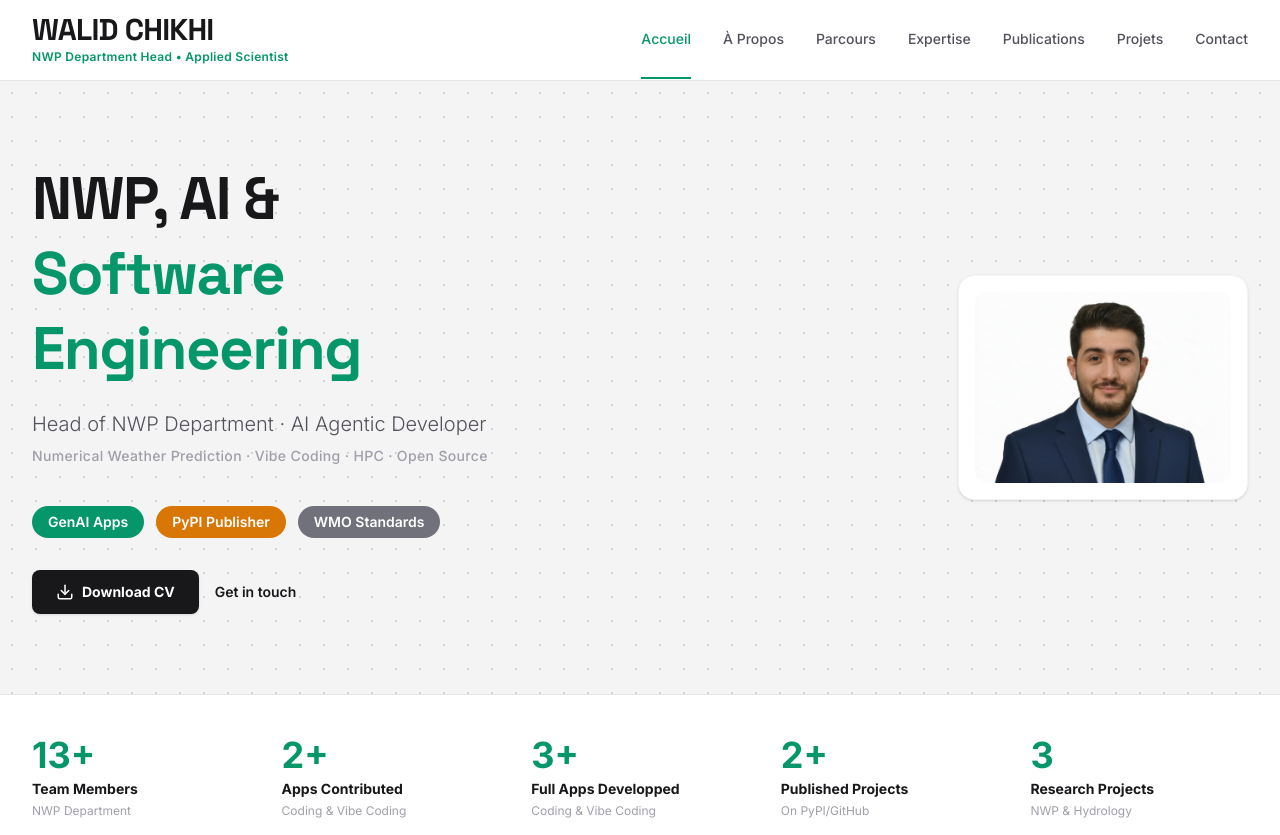
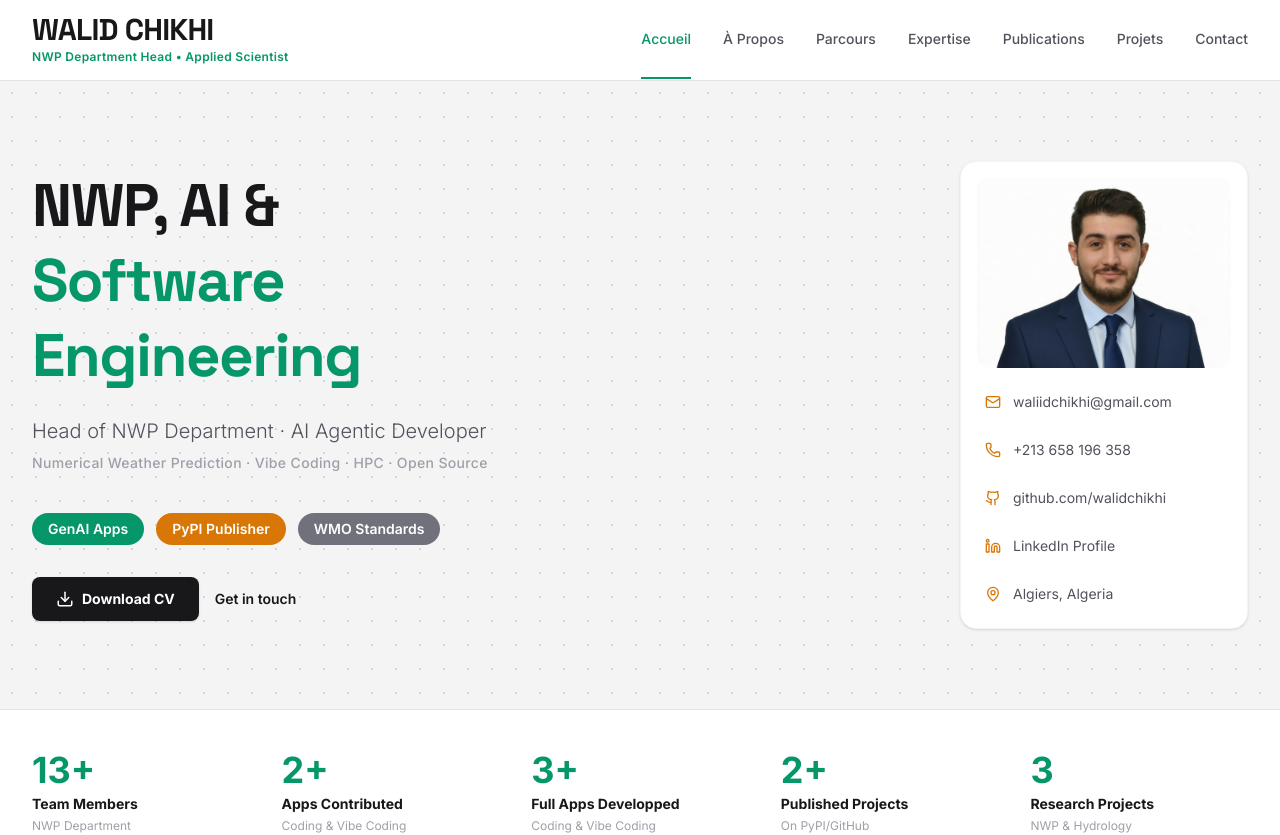
Before and after one commit to walidchikhi/walidchikhi.github.io, a React (Vite) app: page / in a window 1280 px wide. Shown: the top 835 px of the page. Built offline with nearby package versions, Linux system fonts and the light colour scheme.

Commit message:
feat: add contact information card in Hero section

```diff
--- a/src/components/Hero.tsx
+++ b/src/components/Hero.tsx
@@ -1,3 +1,5 @@
+import { Mail, Phone, Github, Linkedin, MapPin } from "lucide-react";
+
 export default function Hero() {
   return (
     <section id="home" className="bg-nordic-bg bg-dot-pattern">
@@ -38,13 +40,35 @@ export default function Hero() {
             </div>
           </div>
 
-          <div className="hidden lg:flex justify-end relative">
-            <div className="bg-white p-4 rounded-2xl shadow-sm border border-zinc-100 flex flex-col items-center">
+          <div className="hidden lg:flex flex-col items-end relative">
+            <div className="bg-white p-4 rounded-2xl shadow-sm border border-zinc-100 flex flex-col items-center w-72">
               <img
                 src="/Walid_PHOTO.PNG"
                 alt="Walid Chikhi"
-                className="w-64 h-auto rounded-xl object-cover"
+                className="w-full h-auto rounded-xl object-cover mb-4"
               />
+              <div className="w-full flex flex-col gap-3">
+                <a href="mailto:waliidchikhi@gmail.com" className="flex items-center gap-3 text-sm text-zinc-600 hover:text-nordic-sage transition-colors p-2 rounded-lg hover:bg-zinc-50">
+                  <Mail size={16} className="text-nordic-terra" />
+                  <span>waliidchikhi@gmail.com</span>
+                </a>
+                <a href="tel:+213658196358" className="flex items-center gap-3 text-sm text-zinc-600 hover:text-nordic-sage transition-colors p-2 rounded-lg hover:bg-zinc-50">
+                  <Phone size={16} className="text-nordic-terra" />
+                  <span>+213 658 196 358</span>
+                </a>
+                <a href="https://github.com/walidchikhi" target="_blank" rel="noopener noreferrer" className="flex items-center gap-3 text-sm text-zinc-600 hover:text-nordic-sage transition-colors p-2 rounded-lg hover:bg-zinc-50">
+                  <Github size={16} className="text-nordic-terra" />
+                  <span>github.com/walidchikhi</span>
+                </a>
+                <a href="https://linkedin.com/in/walid-chikhi" target="_blank" rel="noopener noreferrer" className="flex items-center gap-3 text-sm text-zinc-600 hover:text-nordic-sage transition-colors p-2 rounded-lg hover:bg-zinc-50">
+                  <Linkedin size={16} className="text-nordic-terra" />
+                  <span>LinkedIn Profile</span>
+                </a>
+                <div className="flex items-center gap-3 text-sm text-zinc-600 p-2">
+                  <MapPin size={16} className="text-nordic-terra" />
+                  <span>Algiers, Algeria</span>
+                </div>
+              </div>
             </div>
           </div>
         </div>
```
